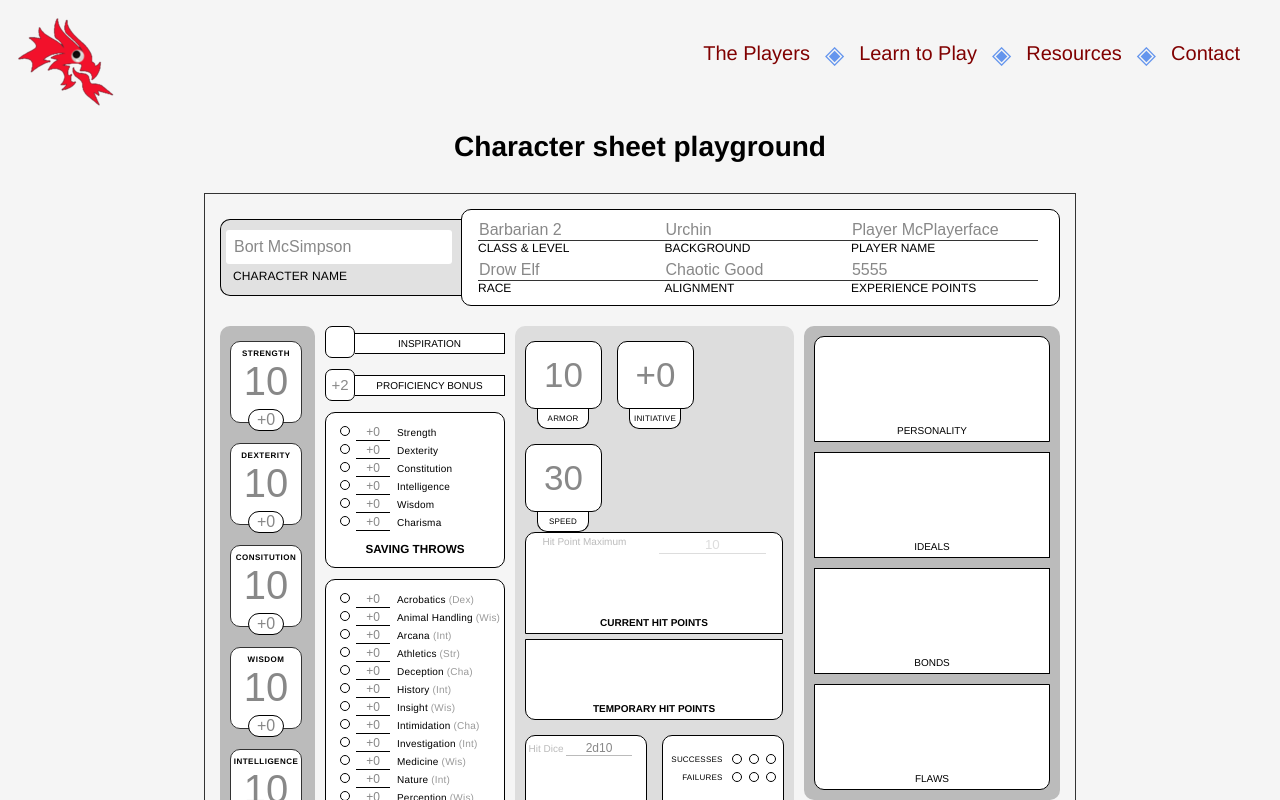
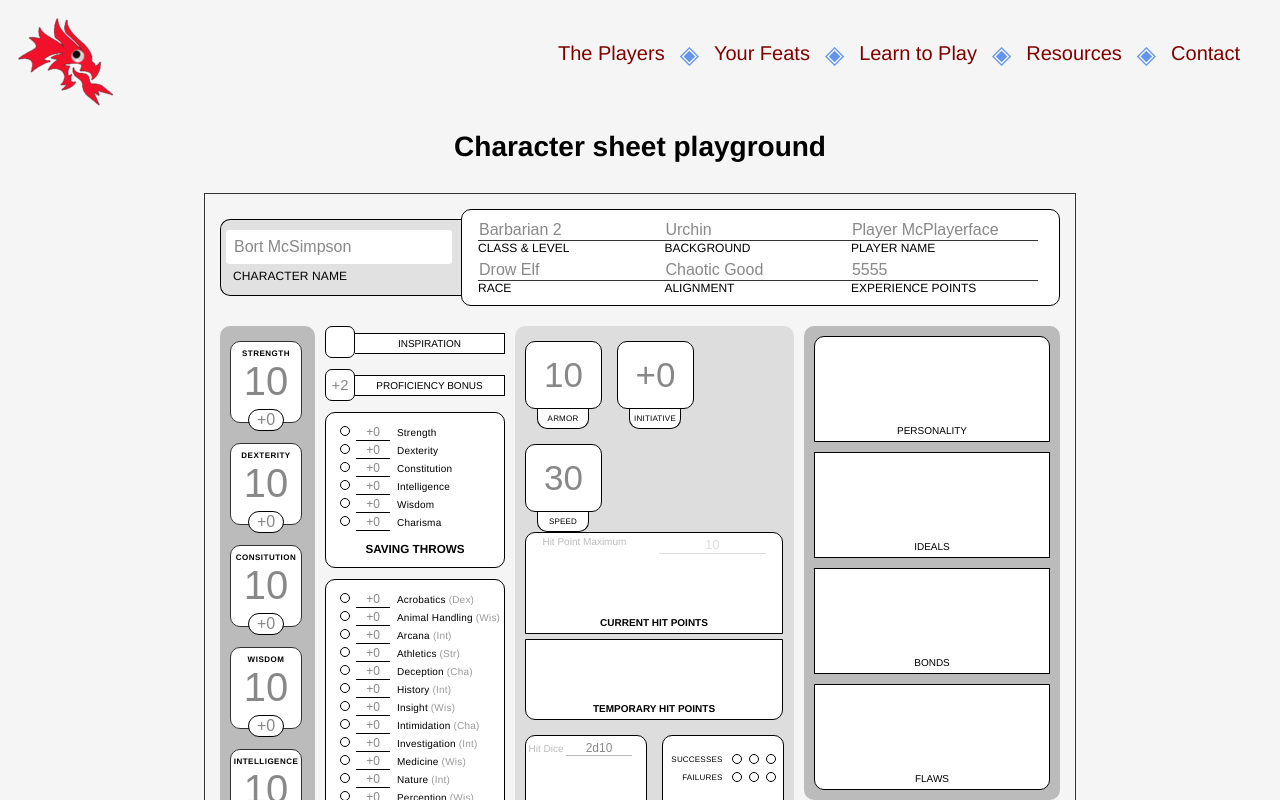
Before and after one commit to Ecksi/dndproject, a Vue app: page /learn in a window 1280 px wide. Shown: the top 800 px of the page. Built offline with nearby package versions, Linux system fonts and the light colour scheme.

Commit message:
Add yourFeats to Header

```diff
--- a/src/components/atoms/Header.vue
+++ b/src/components/atoms/Header.vue
@@ -7,6 +7,8 @@
     </section>
     <section class="header-links">
       <router-link to="/players">The Players</router-link>
+      <span class="spacer">&#9672;</span>
+      <router-link to="/feats">Your Feats</router-link>
       <span class="spacer">&#9672;</span>
       <router-link to="/learn">Learn to Play</router-link>
       <span class="spacer">&#9672;</span>
```
